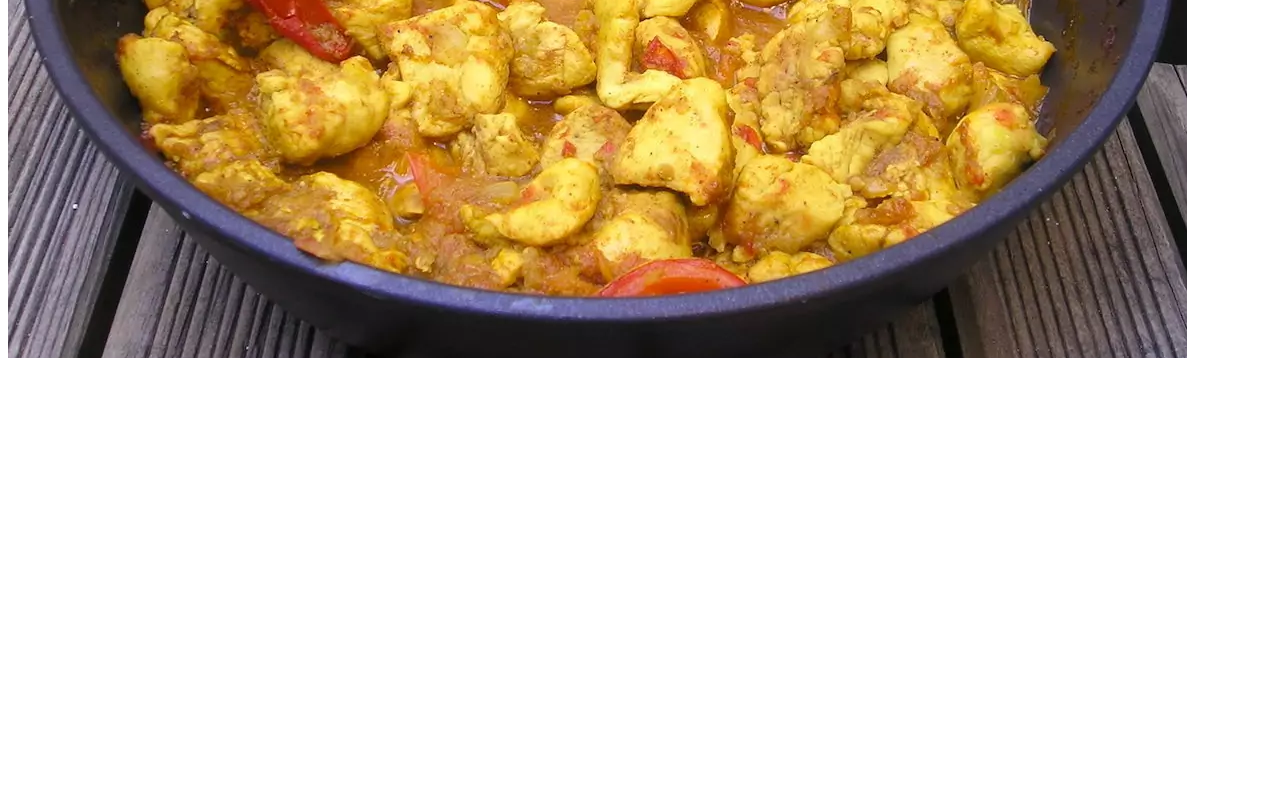
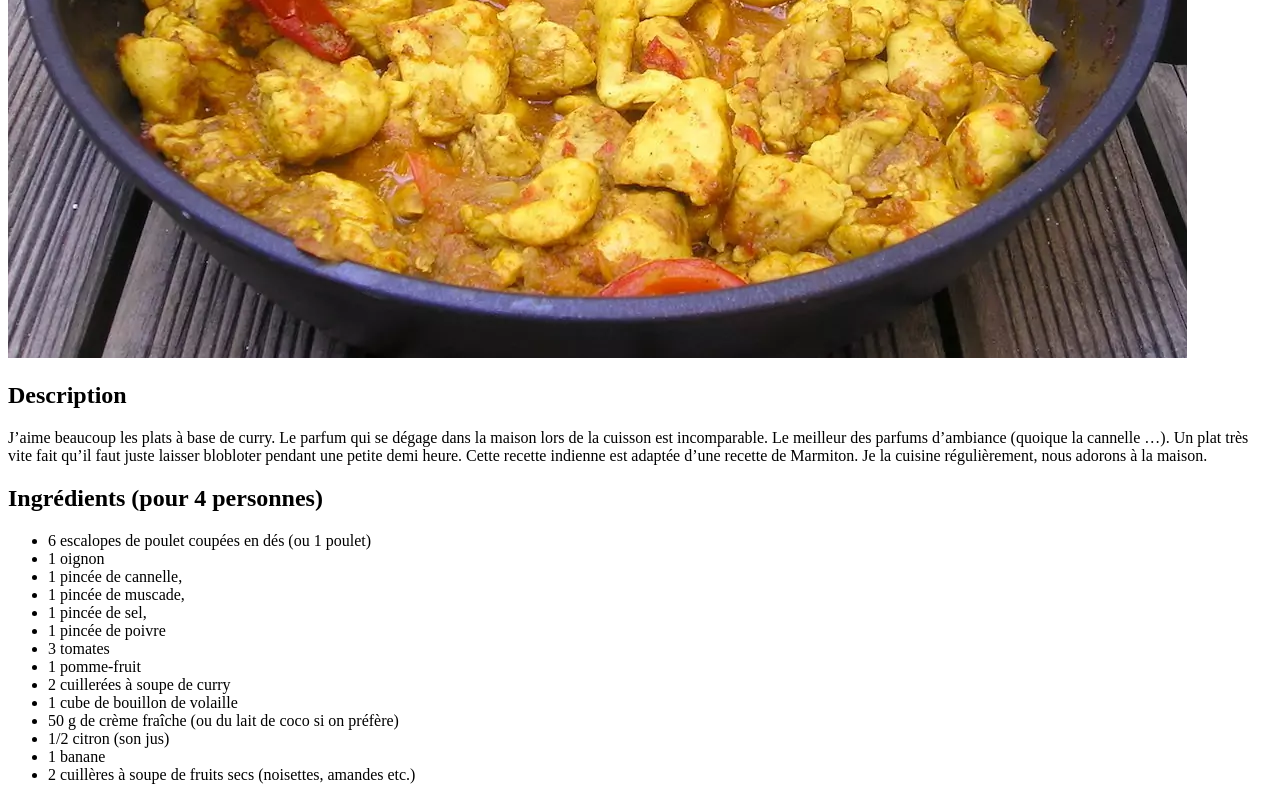
Before and after one commit to OroooTo/odin-recipes, a plain HTML site: page recipes/chicken.html in a window 1280 px wide. Shown: the part 477-1277 px from the top of the page. Before the commit the page ends 847 px from the top, so only its background shows below. Drawn offline with Linux system fonts and the light colour scheme.

```diff
--- a/recipes/chicken.html
+++ b/recipes/chicken.html
@@ -6,5 +6,36 @@
     <body>
         <h1>Chicken Curry</h1>
         <img src="../images/chicken-visual.png" alt="Finished Meal">
+            <h2>Description</h2>
+                <p>J’aime beaucoup les plats à base de curry.
+                    Le parfum qui se dégage dans la maison lors de la cuisson est incomparable.
+                    Le meilleur des parfums d’ambiance (quoique la cannelle …).
+                    Un plat très vite fait qu’il faut juste laisser blobloter pendant une petite demi heure.
+                    Cette recette indienne est adaptée d’une recette de Marmiton.
+                    Je la cuisine régulièrement, nous adorons à la maison.
+                </p>
+
+            <h2>Ingrédients (pour 4 personnes)</h2>
+                <p>
+
+                    <ul>
+                            <li>6 escalopes de poulet coupées en dés (ou 1 poulet)</li>
+                            <li>1 oignon</li>
+                            <li>1 pincée de cannelle,</li>
+                            <li>1 pincée de muscade,</li>
+                            <li>1 pincée de sel,</li>
+                            <li>1 pincée de poivre</li>
+                            <li>3 tomates</li>
+                            <li>1 pomme-fruit</li>
+                            <li>2 cuillerées à soupe de curry</li>
+                            <li>1 cube de bouillon de volaille</li>
+                            <li>50 g de crème fraîche (ou du lait de coco si on préfère)</li>
+                            <li>1/2 citron (son jus)</li>
+                            <li>1 banane</li>
+                            <li>2 cuillères à soupe de fruits secs (noisettes, amandes etc.)</li>
+                    </ul>
+
+                </p>
+
     </body>
 </html>
```
Also changed, not shown: recipes/bourguignon.html (added).
